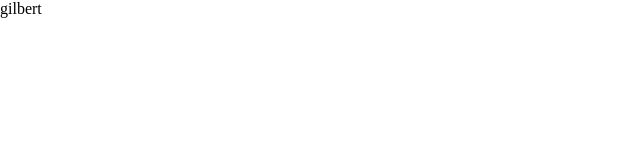
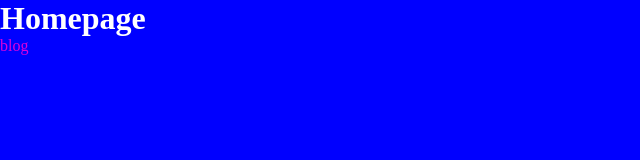
Before and after one commit to Gilbertelnino/health-motivation, a website: page ui/index.html in a window 1280 px wide. Shown: the whole page, without its empty margins (0-640 px from the left). Drawn offline with Linux system fonts and the light colour scheme.

Commit message:
adding style

```diff
--- a/ui/css/style.css
+++ b/ui/css/style.css
@@ -6,5 +6,9 @@
     text-decoration: none;
 }
 body{
-    background: blue white;
+    background: blue;
+    color: white;
 }
+a{
+    color: rgb(219, 0, 219);
+}
--- a/ui/index.html
+++ b/ui/index.html
@@ -8,6 +8,7 @@
 </head>
 <body>
     <h1>Homepage</h1>
+    <a href="./html/blog.html">blog</a>
     <script src="./javascript/main.js"></script>
 </body>
 </html>
--- a/ui/javascript/main.js
+++ b/ui/javascript/main.js
@@ -1 +1 @@
-document.body.innerHTML = 'gilbert'
+console.log('hello world');
```
Also changed, not shown: ui/html/blog.html (+1 -0 lines).
